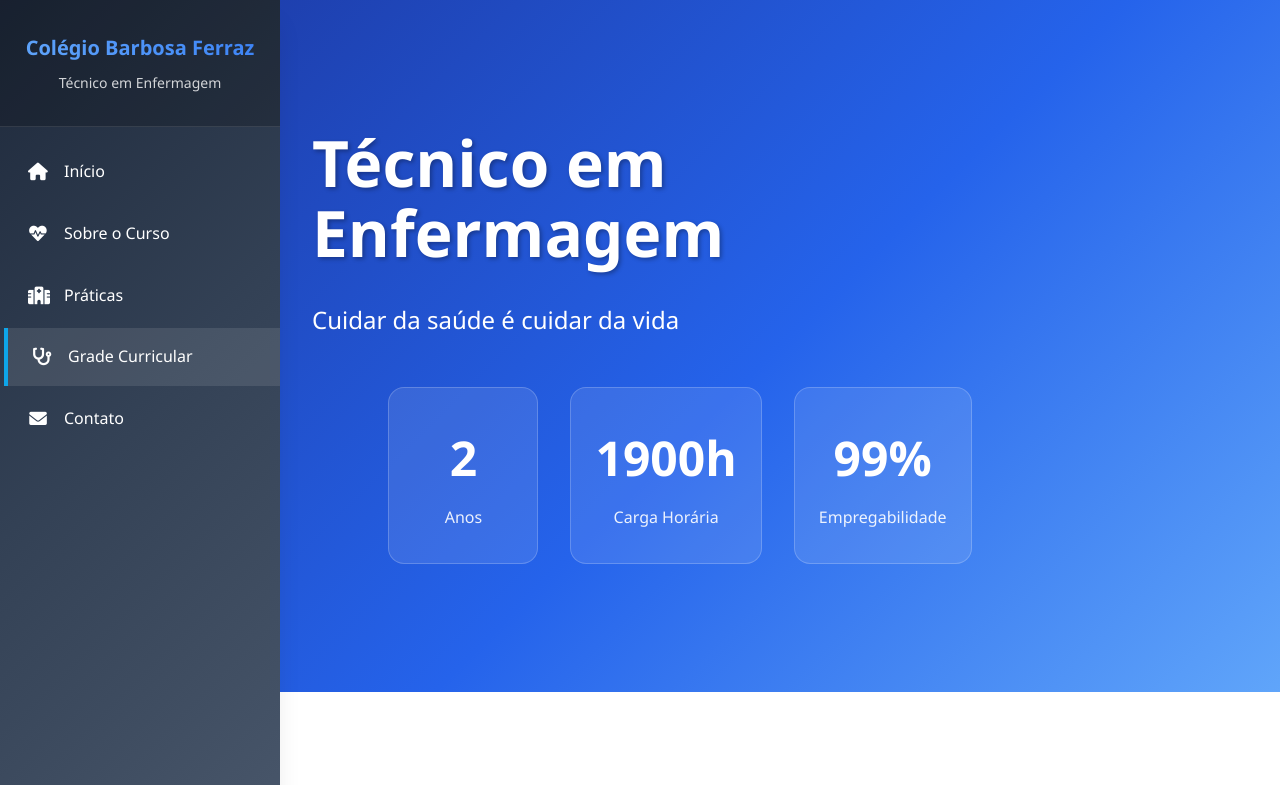
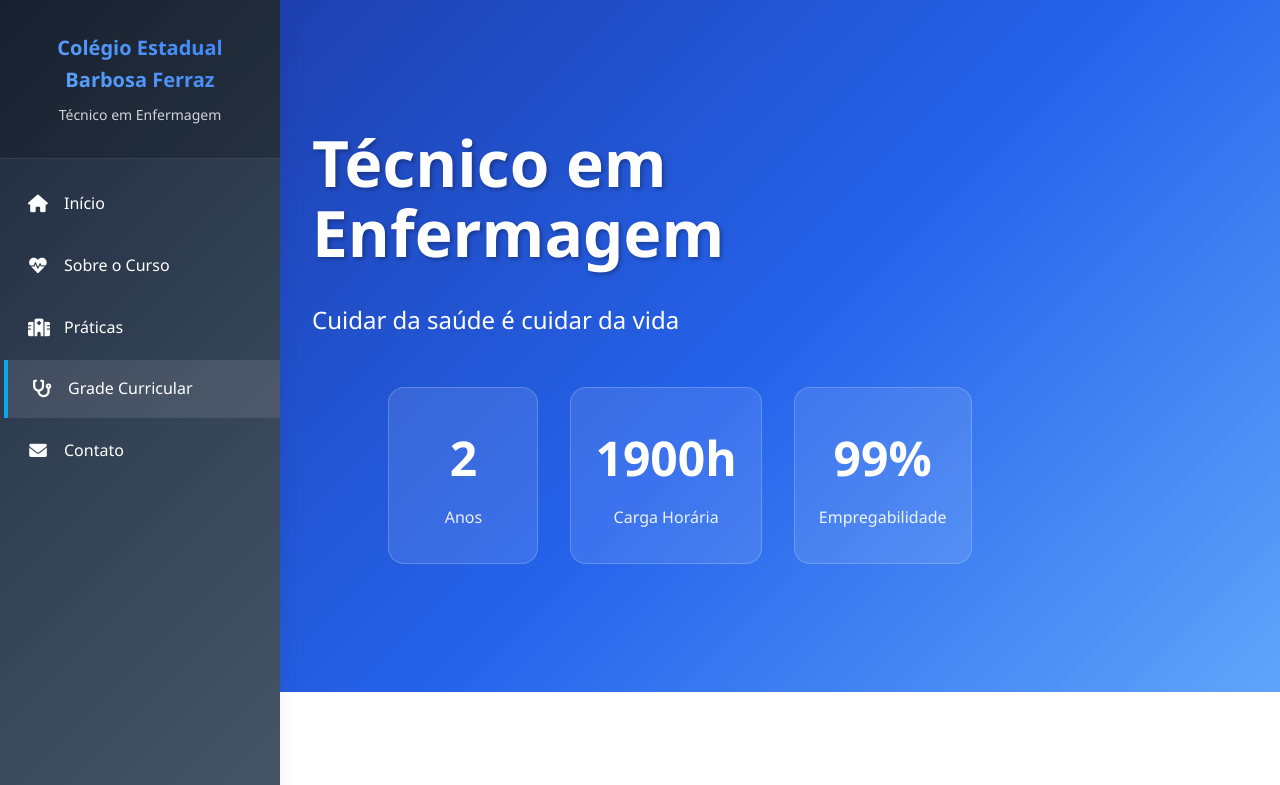
Before and after one commit to mathlopes123/barbosa_page, a plain HTML site: page enfermagem.html in a window 1280 px wide. Shown: the top 785 px of the page. Drawn offline with Linux system fonts and the light colour scheme.

Commit message:
Update enfermagem.html

```diff
--- a/enfermagem.html
+++ b/enfermagem.html
@@ -15,7 +15,7 @@
 
     <nav class="sidebar" id="sidebar">
         <div class="sidebar-header">
-            <h3>Colégio Barbosa Ferraz</h3>
+            <h3>Colégio Estadual Barbosa Ferraz</h3>
             <p>Técnico em Enfermagem</p>
         </div>
 
```
